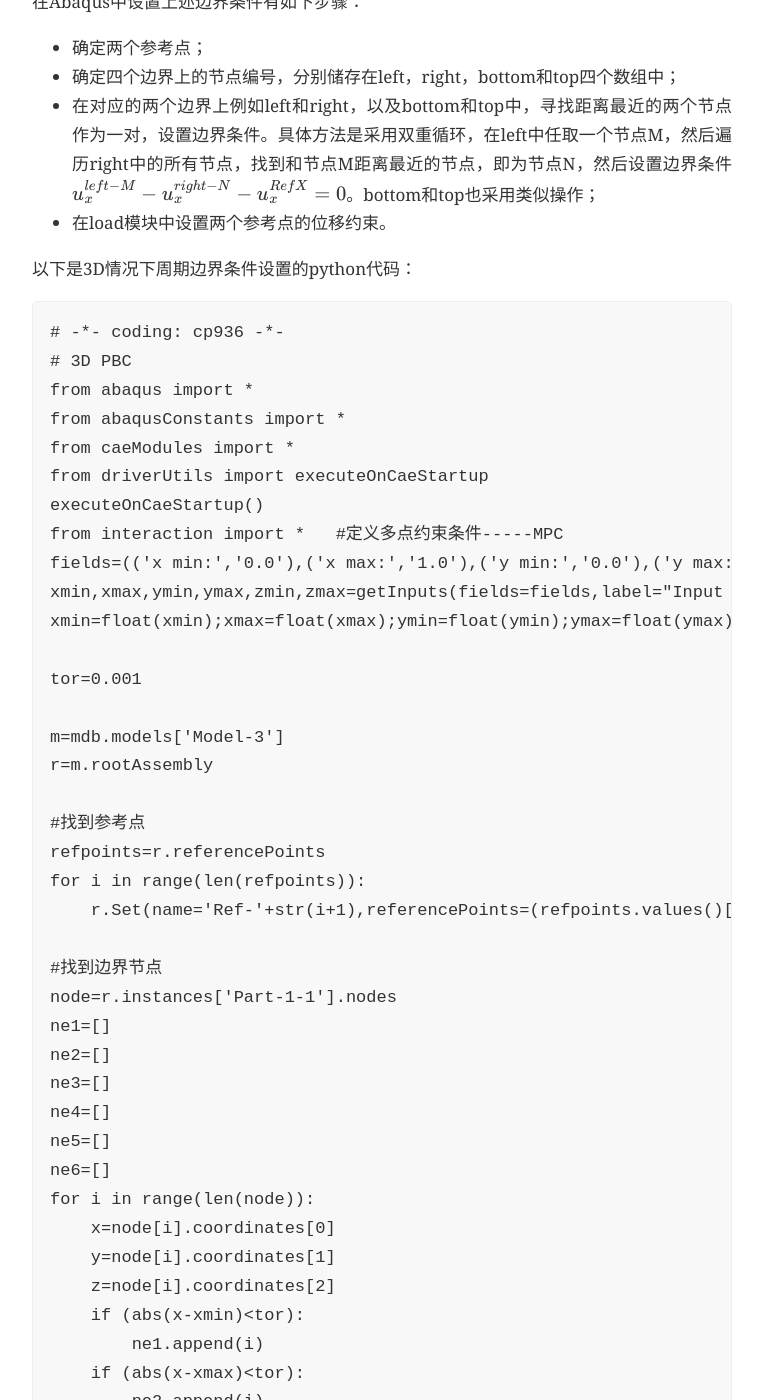
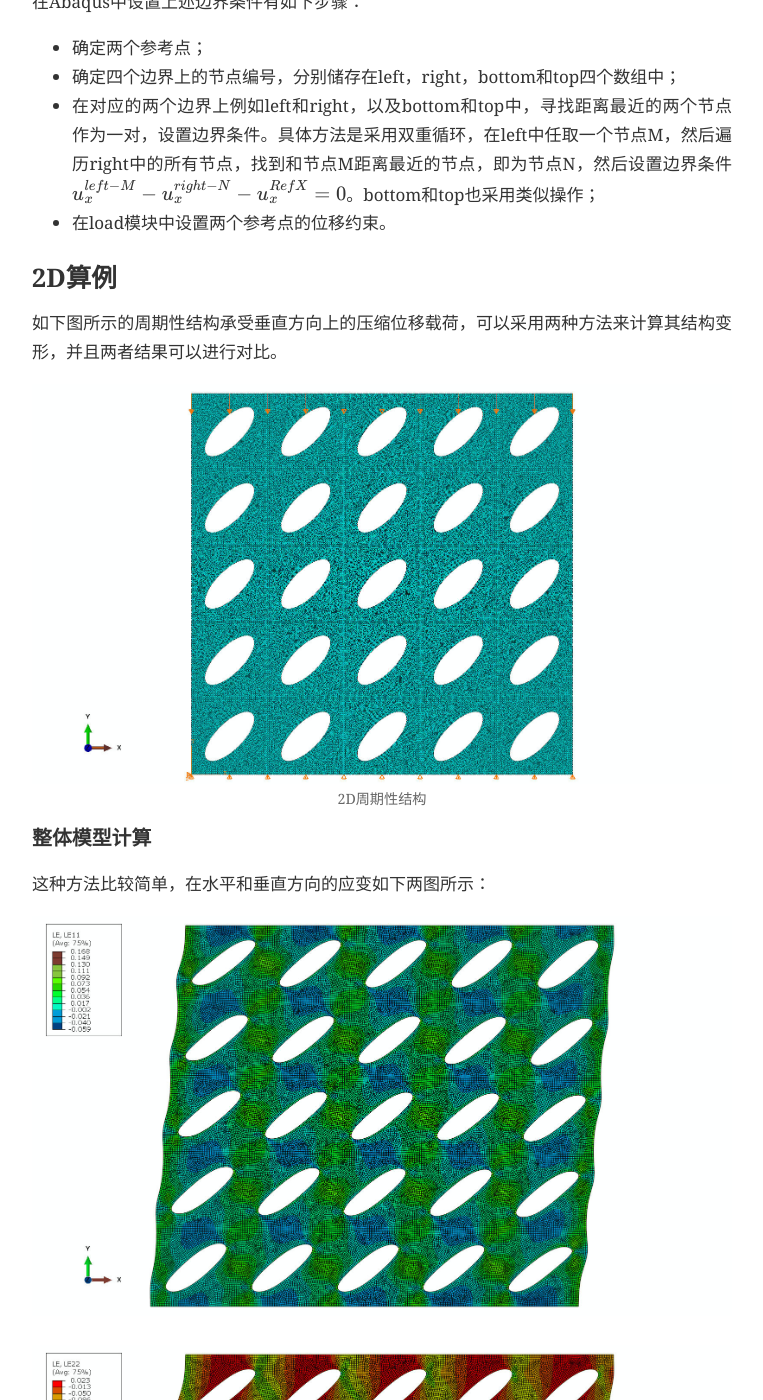
Before and after one commit to philshenfei/feishen, a Jekyll site: the page built from _posts/2018-03-19-Periodic-Boundary-Conditions.md, in a window 1280 px wide and 1400 px high, scrolled down 1019 px. Shown: the whole window, without its empty margins (258-1021 px from the left). Built offline with Jekyll 4.4.1, drawn with Linux system fonts in a browser that asks for light colours; nearby versions of some CDN libraries; formulas are drawn with MathJax 3; comment, search, counter and statistics services are not loaded; some of the changed text lies outside the part shown.

Commit message:
2018-03-20

```diff
--- a/_posts/2018-03-19-Periodic-Boundary-Conditions.md
+++ b/_posts/2018-03-19-Periodic-Boundary-Conditions.md
@@ -39,6 +39,45 @@
 * 确定四个边界上的节点编号，分别储存在left，right，bottom和top四个数组中；
 * 在对应的两个边界上例如left和right，以及bottom和top中，寻找距离最近的两个节点作为一对，设置边界条件。具体方法是采用双重循环，在left中任取一个节点M，然后遍历right中的所有节点，找到和节点M距离最近的节点，即为节点N，然后设置边界条件 $u_x^{left-M}-u_x^{right-N}-u_x^{RefX}=0$。bottom和top也采用类似操作；
 * 在load模块中设置两个参考点的位移约束。
+
+## 2D算例
+
+如下图所示的周期性结构承受垂直方向上的压缩位移载荷，可以采用两种方法来计算其结构变形，并且两者结果可以进行对比。
+
+<div class="figure">
+  <img src="{{ site.baseurl }}/img/Total.jpg">
+  <small>2D周期性结构</small>
+</div>
+
+### 整体模型计算
+
+这种方法比较简单，在水平和垂直方向的应变如下两图所示：
+
+<div class="figure">
+  <img src="{{ site.baseurl }}/img/Total-LE11.jpg"> <br />
+  <img src="{{ site.baseurl }}/img/Total-LE22.jpg">
+  <small>整体结构的应变</small>
+</div>
+
+其中心的单元的变形如下图所示：
+
+<div class="figure">
+  <img src="{{ site.baseurl }}/img/Total-LE11-Center.jpg"> <br />
+  <img src="{{ site.baseurl }}/img/Total-LE22-Center.jpg">
+  <small>中心单元的应变</small>
+</div>
+
+### 周期边界模型计算
+
+采用周期边界模型进行计算，网格数减少，计算速度会变快，其应变结果如下图所示：
+
+<div class="figure">
+  <img src="{{ site.baseurl }}/img/PBC-LE11.jpg"> <br />
+  <img src="{{ site.baseurl }}/img/PBC-LE22.jpg">
+  <small>周期边界模型的应变</small>
+</div>
+
+通过对比可知，两种方法的计算结果很近似，从而验证了周期边界设置的正确性。
 
 以下是3D情况下周期边界条件设置的python代码：
 
```
Also changed, not shown: img/PBC-LE11.jpg (added), img/PBC-LE22.jpg (added), img/Total-LE11-Center.jpg (added), img/Total-LE11.jpg (added), img/Total-LE22-Center.jpg (added), img/Total-LE22.jpg (added), img/Total.jpg (added).
